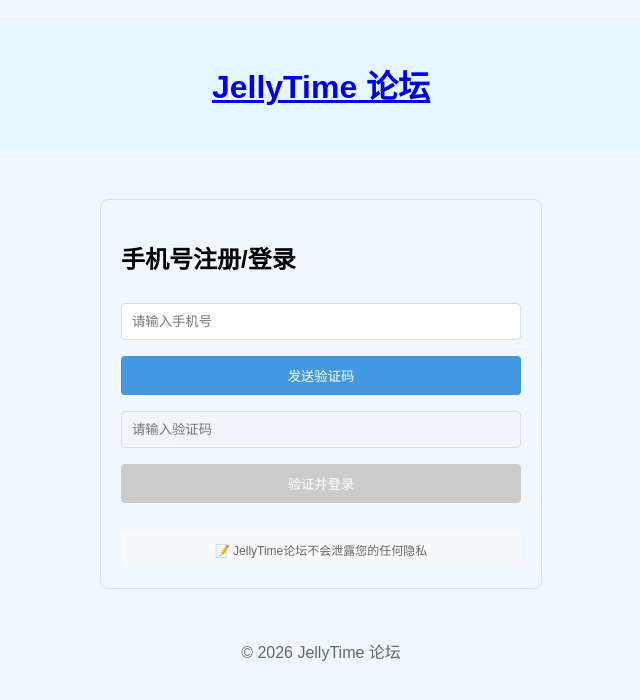
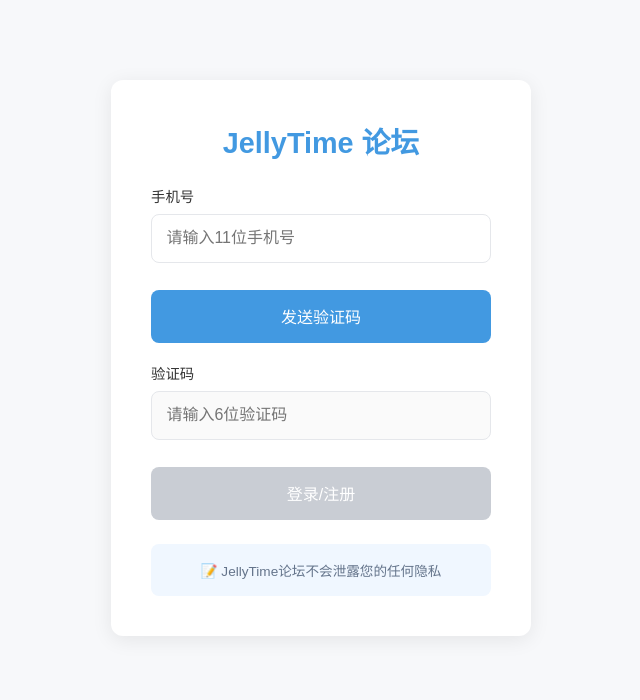
Before and after one commit to ayamer-shizuku/ayamer-shizuku.github.io, a plain HTML site: page login.html in a window 1280 px wide. Shown: the whole page, without its empty margins (319-959 px from the left). Drawn offline with Linux system fonts and the light colour scheme.

Commit message:
Update login.html

```diff
--- a/login.html
+++ b/login.html
@@ -3,128 +3,147 @@
 <head>
     <meta charset="UTF-8">
     <title>注册/登录 - JellyTime 论坛</title>
-    <link rel="stylesheet" href="style.css">
     <style>
-        .auth-container {
-            max-width: 400px;
-            margin: 50px auto;
-            padding: 20px;
-            border: 1px solid #e0e0e0;
+        * {
+            margin: 0;
+            padding: 0;
+            box-sizing: border-box;
+            font-family: "Microsoft Yahei", sans-serif;
+        }
+        body {
+            background-color: #f7f8fa;
+            padding: 2rem;
+        }
+        .login-container {
+            max-width: 420px;
+            margin: 3rem auto;
+            background: #fff;
+            padding: 2.5rem;
+            border-radius: 12px;
+            box-shadow: 0 4px 20px rgba(0, 0, 0, 0.08);
+        }
+        .logo {
+            text-align: center;
+            margin-bottom: 1.5rem;
+        }
+        .logo a {
+            font-size: 1.8rem;
+            color: #4299e1;
+            text-decoration: none;
+            font-weight: bold;
+        }
+        .form-group {
+            margin-bottom: 1.2rem;
+        }
+        .form-group label {
+            display: block;
+            margin-bottom: 0.5rem;
+            color: #333;
+            font-size: 0.9rem;
+        }
+        .form-group input {
+            width: 100%;
+            padding: 0.9rem;
+            border: 1px solid #e5e7eb;
             border-radius: 8px;
+            font-size: 1rem;
+            transition: border-color 0.3s;
         }
-        .privacy-note {
-            margin-top: 20px;
-            padding: 10px;
-            background-color: #f8f9fa;
-            border-radius: 4px;
-            font-size: 12px;
-            color: #666;
+        .form-group input:focus {
+            outline: none;
+            border-color: #4299e1;
+            box-shadow: 0 0 0 3px rgba(66, 153, 225, 0.1);
+        }
+        .btn {
+            width: 100%;
+            padding: 0.9rem;
+            background-color: #4299e1;
+            color: #fff;
+            border: none;
+            border-radius: 8px;
+            font-size: 1rem;
+            cursor: pointer;
+            transition: background-color 0.3s;
+            margin-top: 0.5rem;
+        }
+        .btn:disabled {
+            background-color: #c9cdd4;
+            cursor: not-allowed;
+        }
+        .privacy-notice {
+            margin-top: 1.5rem;
+            padding: 1rem;
+            background-color: #f0f7ff;
+            border-radius: 8px;
+            font-size: 0.85rem;
+            color: #64748b;
             text-align: center;
         }
-        input, button {
-            width: 100%;
-            padding: 10px;
-            margin: 8px 0;
-            border: 1px solid #ddd;
-            border-radius: 4px;
-            box-sizing: border-box;
-        }
-        button {
-            background-color: #4299e1;
-            color: white;
-            border: none;
-            cursor: pointer;
-        }
-        button:disabled {
-            background-color: #ccc;
-            cursor: not-allowed;
+        .tip {
+            color: #ef4444;
+            font-size: 0.8rem;
+            margin-top: 0.3rem;
+            display: none;
         }
     </style>
 </head>
 <body>
-    <header>
-        <h1><a href="index.html">JellyTime 论坛</a></h1>
-    </header>
-    <main>
-        <div class="auth-container">
-            <h2>手机号注册/登录</h2>
-            <input type="tel" id="phone" placeholder="请输入手机号" pattern="1[3-9]\d{9}">
-            <button id="send-code">发送验证码</button>
-            <input type="text" id="code" placeholder="请输入验证码" disabled>
-            <button id="verify-code" disabled>验证并登录</button>
+    <div class="login-container">
+        <div class="logo">
+            <a href=" ">JellyTime 论坛</a >
+        </div>
+        <div class="form-group">
+            <label for="phone">手机号</label>
+            <input type="tel" id="phone" placeholder="请输入11位手机号" maxlength="11">
+            <div class="tip" id="phone-tip">请输入有效的11位手机号</div>
+        </div>
+        <button class="btn" id="send-code">发送验证码</button>
+        <div class="form-group" style="margin-top: 1.2rem;">
+            <label for="code">验证码</label>
+            <input type="text" id="code" placeholder="请输入6位验证码" maxlength="6" disabled>
+        </div>
+        <button class="btn" id="submit" disabled>登录/注册</button>
 
-            <div class="privacy-note">
-                📝 JellyTime论坛不会泄露您的任何隐私
-            </div>
+        <div class="privacy-notice">
+            📝 JellyTime论坛不会泄露您的任何隐私
         </div>
-    </main>
-    <footer>
-        <p>© 2026 JellyTime 论坛</p>
-    </footer>
-
-    <!-- Firebase SDK -->
-    <script src="
-                  https://www.gstatic.com/firebasejs/9.23.0/firebase-app.js
-                  "></script>
-    <script src="
-                  https://www.gstatic.com/firebasejs/9.23.0/firebase-auth.js
-                  "></script>
+    </div>
 
     <script>
-        // 初始化 Firebase（请替换成你自己的配置）
-        const firebaseConfig = {
-            apiKey: "你的Firebase API Key",
-            authDomain: "你的Firebase Auth Domain",
-            projectId: "你的Firebase Project ID",
-            storageBucket: "你的Firebase Storage Bucket",
-            messagingSenderId: "你的Sender ID",
-            appId: "你的App ID"
-        };
-        firebase.initializeApp(firebaseConfig);
-        const auth = firebase.auth();
-
         // 页面元素
         const phoneInput = document.getElementById('phone');
         const sendCodeBtn = document.getElementById('send-code');
         const codeInput = document.getElementById('code');
-        const verifyCodeBtn = document.getElementById('verify-code');
+        const submitBtn = document.getElementById('submit');
+        const phoneTip = document.getElementById('phone-tip');
 
-        // 发送验证码
-        sendCodeBtn.addEventListener('click', () => {
-            const phone = '+86' + phoneInput.value.trim();
-            if (!/^\+861[3-9]\d{9}$/.test(phone)) {
-                return alert('请输入正确的手机号');
-            }
-            auth.signInWithPhoneNumber(phone, window.recaptchaVerifier)
-                .then(confirmationResult => {
-                    window.confirmationResult = confirmationResult;
-                    sendCodeBtn.disabled = true;
-                    codeInput.disabled = false;
-                    verifyCodeBtn.disabled = false;
-                    alert('验证码已发送');
-                })
-                .catch(err => alert('发送失败：' + err.message));
+        // 手机号格式验证
+        phoneInput.addEventListener('input', () => {
+            const phone = phoneInput.value.trim();
+            const isValid = /^1[3-9]\d{9}$/.test(phone);
+            sendCodeBtn.disabled = !isValid;
+            phoneTip.style.display = isValid ? 'none' : 'block';
         });
 
-        // 验证验证码并登录
-        verifyCodeBtn.addEventListener('click', () => {
-            const code = codeInput.value.trim();
-            if (!code) return alert('请输入验证码');
-            window.confirmationResult.confirm(code)
-                .then(result => {
-                    const user = result.user;
-                    alert('登录成功！');
-                    // 登录成功后跳转到论坛首页
-                    window.location.href = 'index.html';
-                })
-                .catch(err => alert('验证失败：' + err.message));
+        // 发送验证码（测试模式）
+        sendCodeBtn.addEventListener('click', () => {
+            const phone = phoneInput.value.trim();
+            alert(`测试验证码已发送：123456（仅用于测试）`);
+            phoneInput.disabled = true;
+            codeInput.disabled = false;
+            submitBtn.disabled = false;
         });
 
-        // 初始化reCAPTCHA
-        window.recaptchaVerifier = new firebase.auth.RecaptchaVerifier('send-code', {
-            'size': 'invisible',
-            'callback': (response) => {
-                // reCAPTCHA验证通过后自动发送验证码
+        // 验证登录
+        submitBtn.addEventListener('click', () => {
+            const code = codeInput.value.trim();
+            if (code === '123456') {
+                localStorage.setItem('loggedIn', 'true');
+                localStorage.setItem('userPhone', phoneInput.value.trim());
+                alert('登录成功！即将返回论坛首页');
+                window.location.href = 'index.html';
+            } else {
+                alert('验证码错误，请重新输入');
             }
         });
     </script>
```
